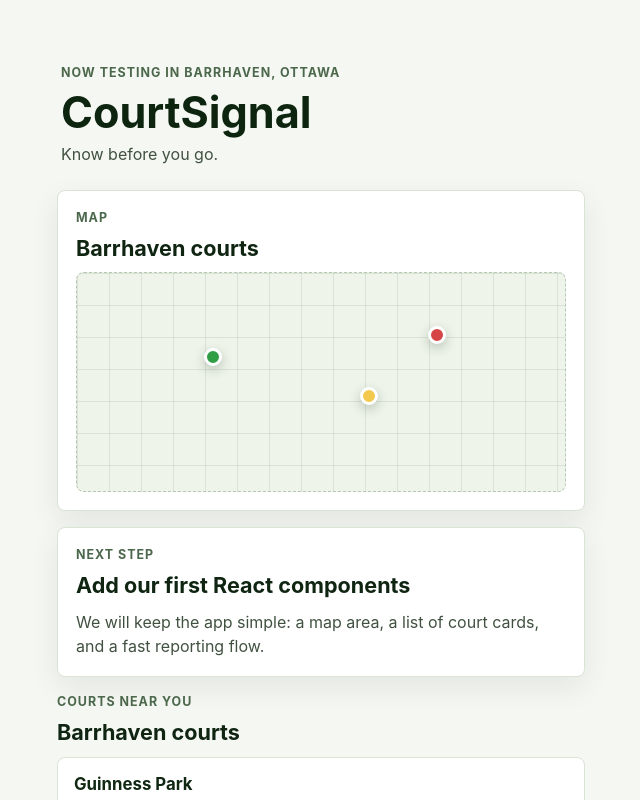
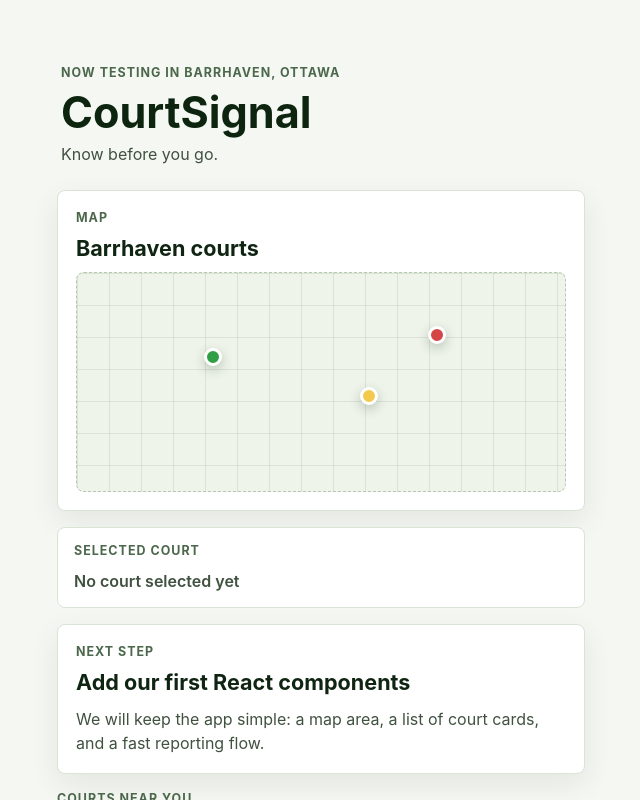
Before and after one commit to mateotomeho/court-signal, a React (Vite) app in the folder court-signal/: page / in a window 1280 px wide. Shown: the top 800 px of the page, without its empty margins (319-959 px from the left). Built offline with nearby package versions, Linux system fonts and the light colour scheme.

Commit message:
Add the usestate to select a court Card

```diff
--- a/court-signal/src/App.css
+++ b/court-signal/src/App.css
@@ -70,6 +70,20 @@ p {
   font-size: 0.85rem;
 }
 
+/* Selected court section */
+.selected-court {
+  border: 1px solid #d9e4d5;
+  border-radius: 8px;
+  background: #ffffff;
+  padding: 14px 16px;
+}
+
+.selected-court p:last-child {
+  margin-bottom: 0;
+  color: #405140;
+  font-weight: 600;
+}
+
 /* Court list and cards */
 .court-list__items {
   display: grid;
@@ -81,6 +95,13 @@ p {
   border-radius: 8px;
   background: #ffffff;
   padding: 16px;
+  cursor: pointer;
+}
+
+.court-card--selected {
+  border-color: #2f9e44;
+  background: #f0f8ef;
+  box-shadow: 0 0 0 2px rgba(47, 158, 68, 0.16);
 }
 
 .court-card h3 {
@@ -97,6 +118,8 @@ p {
 .court-card p:last-child {
   margin-bottom: 0;
 }
+
+
 
 /* Map placeholder */
 .map-placeholder {
--- a/court-signal/src/App.tsx
+++ b/court-signal/src/App.tsx
@@ -1,8 +1,14 @@
+import { useState } from 'react'
 import './App.css'
 import CourtList from './components/CourtList'
 import CourtMapPlaceholder from './components/CourtMapPlaceholder'
+import { courts } from './data/courts'
+
 
 function App() {
+  const [selectedCourtId, setSelectedCourtId] = useState<string | null>(null)
+  const selectedCourt = courts.find((court) => court.id === selectedCourtId)
+
   return (
     <main className="app-shell">
       <header className="app-header">
@@ -12,6 +18,15 @@ function App() {
       </header>
 
       <CourtMapPlaceholder />
+      <section className="selected-court">
+        <p className="section-label">Selected court</p>
+
+        {selectedCourt ? (
+          <p>{selectedCourt.name}</p>
+        ) : (
+          <p>No court selected yet</p>
+        )}
+      </section>
 
       <section className="next-step" aria-labelledby="next-step-heading">
         <p className="section-label">Next step</p>
@@ -22,7 +37,10 @@ function App() {
         </p>
       </section>
 
-      <CourtList />
+      <CourtList
+        selectedCourtId={selectedCourtId}
+        onSelectCourt={setSelectedCourtId}
+      />
 
       <footer className="app-footer">
         <span>CourtSignal</span>
--- a/court-signal/src/components/CourtCard.tsx
+++ b/court-signal/src/components/CourtCard.tsx
@@ -3,6 +3,8 @@ import type { Court } from '../types/court'
 // CourtCardProps defines the props (inputs) for the CourtCard component
 type CourtCardProps = {
   court: Court
+  isSelected: boolean
+  onSelect: (courtId: string) => void
 }
 
 //OLD CODE
@@ -68,7 +70,7 @@ function getWaitText(waitingGroups: number) {
 }
 
 // CourtCard is a React component that displays information about a court
-function CourtCard({ court }: CourtCardProps) {
+function CourtCard({ court, isSelected, onSelect }: CourtCardProps) {
     // Status & icon variables to determine the availability status of the court
     const status = getCourtStatus(court.availableCourts)
 
@@ -79,7 +81,10 @@ function CourtCard({ court }: CourtCardProps) {
     const waitText = getWaitText(court.waitingGroups)
 
     return (
-        <article className="court-card">
+        <article
+            className={isSelected ? 'court-card court-card--selected' : 'court-card'}
+            onClick={() => onSelect(court.id)}
+        >
             <h3>{court.name}</h3>
             <p>
                 <span aria-hidden="true">{status.icon}</span> {status.label}
--- a/court-signal/src/components/CourtList.tsx
+++ b/court-signal/src/components/CourtList.tsx
@@ -1,7 +1,13 @@
 import { courts } from '../data/courts'
 import CourtCard from './CourtCard'
 
-function CourtList() {
+type CourtListProps = {
+    selectedCourtId: string | null
+    onSelectCourt: (courtId: string) => void
+}
+
+
+function CourtList({selectedCourtId, onSelectCourt }: CourtListProps) {
     return (
       <section className="court-list" aria-labelledby="court-list-heading">
         <p className="section-label">Courts near you</p>
@@ -9,7 +15,12 @@ function CourtList() {
 
         <div className="court-list__items">
           {courts.map((court) => (
-            <CourtCard key={court.id} court={court} />
+            <CourtCard
+                key={court.id}
+                court={court}
+                isSelected={court.id === selectedCourtId}
+                onSelect={onSelectCourt}
+            />
           ))}
         </div>
       </section>
```
